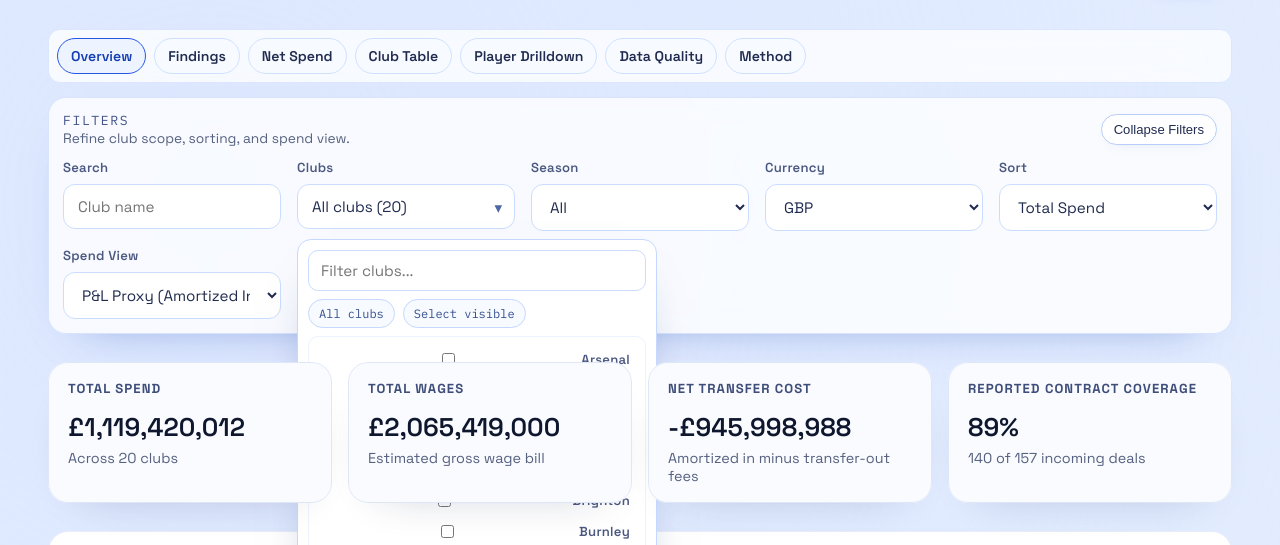
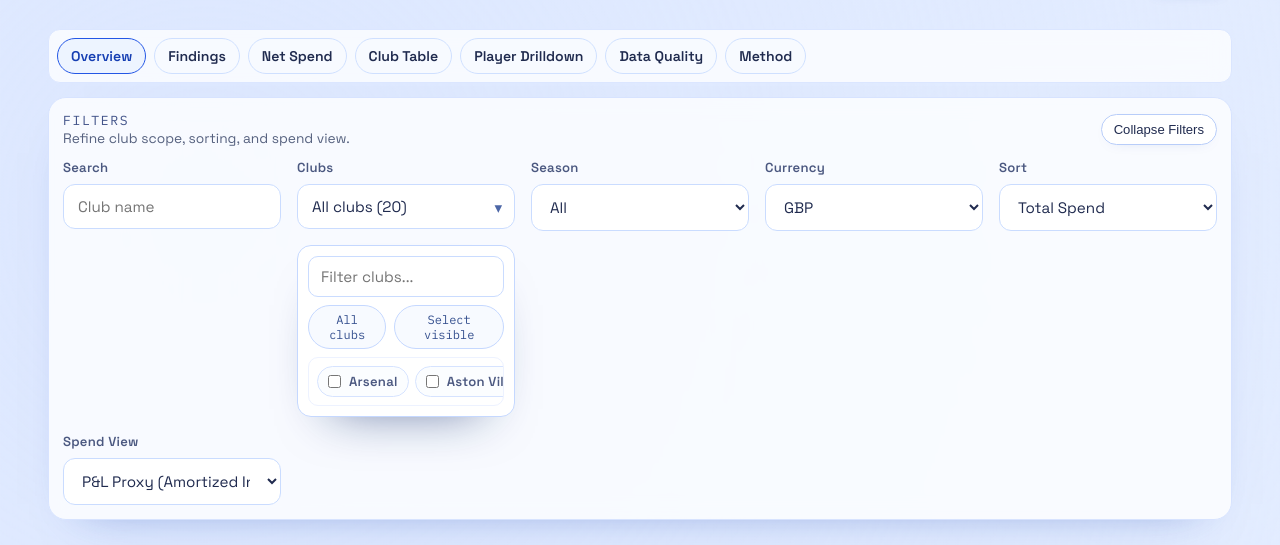
Before and after one commit to evbarleyg/Soccer-Salaries, a plain HTML site: page index.html in a window 1280 px wide. Shown: the part 213-758 px from the top of the page. Drawn offline with Linux system fonts and the light colour scheme.

Commit message:
fix: keep club multiselect as one-row dropdown without overlay

```diff
--- a/app.js
+++ b/app.js
@@ -967,13 +967,11 @@ const bindEvents = () => {
       state.clubFilter.delete(id);
     }
     render();
-    toggleClubFilterMenu(false);
   });
 
   elements.clubFilterAllBtn.addEventListener("click", () => {
     state.clubFilter.clear();
     render();
-    toggleClubFilterMenu(false);
   });
 
   elements.clubFilterVisibleBtn.addEventListener("click", () => {
@@ -983,7 +981,6 @@ const bindEvents = () => {
       .map((club) => club.team_id);
     state.clubFilter = new Set(visibleIds);
     render();
-    toggleClubFilterMenu(false);
   });
 
   elements.leagueSelect.addEventListener("change", (event) => {
--- a/styles.css
+++ b/styles.css
@@ -259,7 +259,7 @@ h1 {
   padding: 14px;
   backdrop-filter: blur(10px);
   box-shadow: 0 20px 45px -36px rgba(12, 57, 168, 0.55);
-  overflow: visible;
+  overflow: hidden;
 }
 
 .controls-head {
@@ -364,11 +364,10 @@ h1 {
 }
 
 .multi-select-menu {
-  position: absolute;
-  top: calc(100% + 8px);
-  left: 0;
-  width: min(360px, 80vw);
-  z-index: 20;
+  position: static;
+  margin-top: 8px;
+  width: 100%;
+  z-index: 2;
   border: 1px solid #c5d8ff;
   border-radius: 14px;
   background: #fff;
@@ -402,23 +401,29 @@ h1 {
 }
 
 .multi-select-options {
-  max-height: min(260px, 42vh);
-  overflow-y: auto;
+  max-height: 56px;
+  overflow-x: auto;
+  overflow-y: hidden;
   border: 1px solid #edf2ff;
   border-radius: 10px;
   padding: 8px;
-  display: grid;
-  gap: 2px;
+  display: flex;
+  align-items: center;
+  gap: 6px;
 }
 
 .multi-option {
   display: flex;
   align-items: center;
   gap: 8px;
-  border-radius: 8px;
-  padding: 6px 7px;
+  border: 1px solid #d6e3ff;
+  border-radius: 999px;
+  padding: 6px 10px;
   color: var(--ink-soft);
-  font-size: 0.9rem;
+  font-size: 0.85rem;
+  background: #fbfdff;
+  flex: 0 0 auto;
+  white-space: nowrap;
 }
 
 .multi-option:hover {
```
